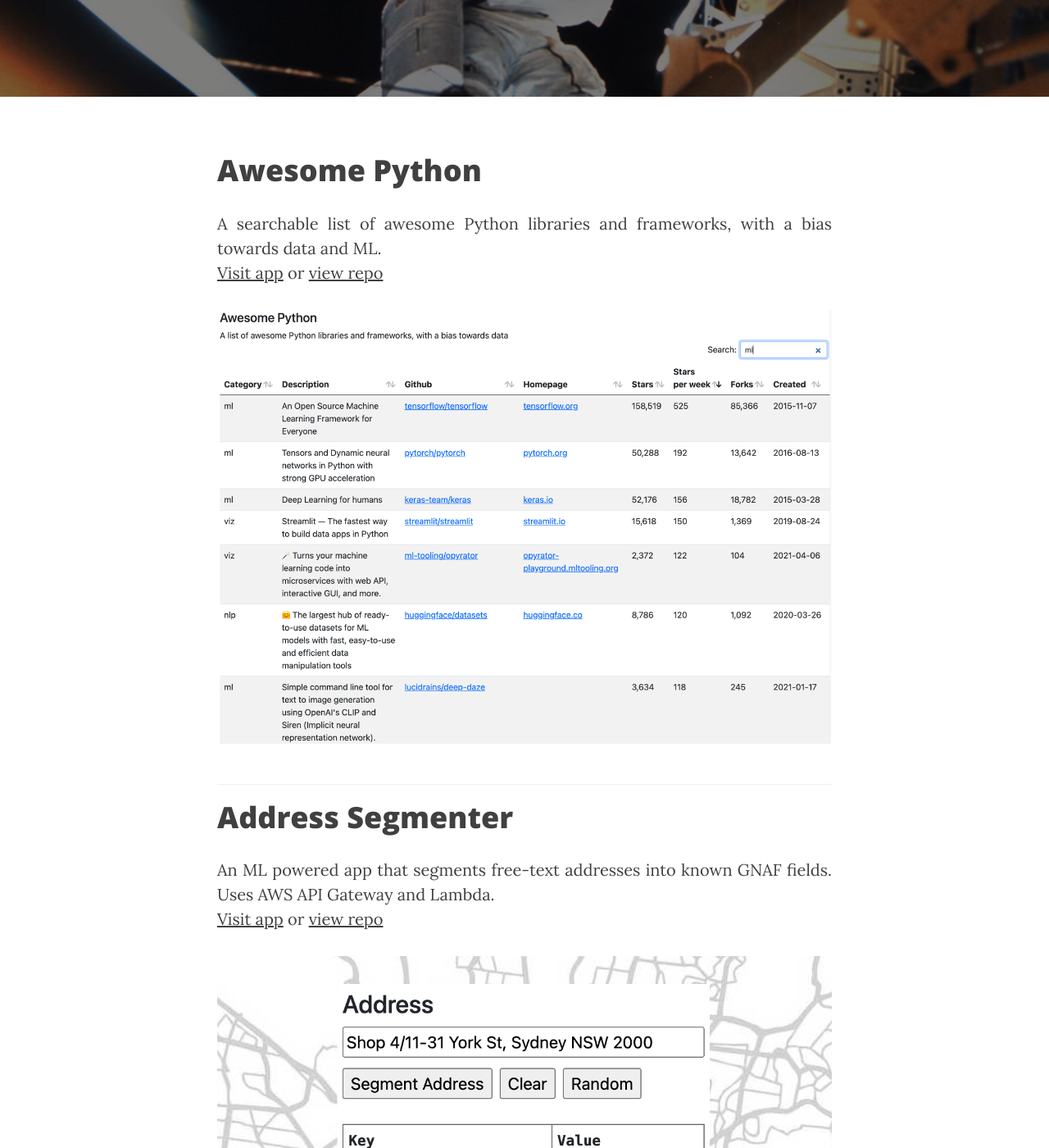
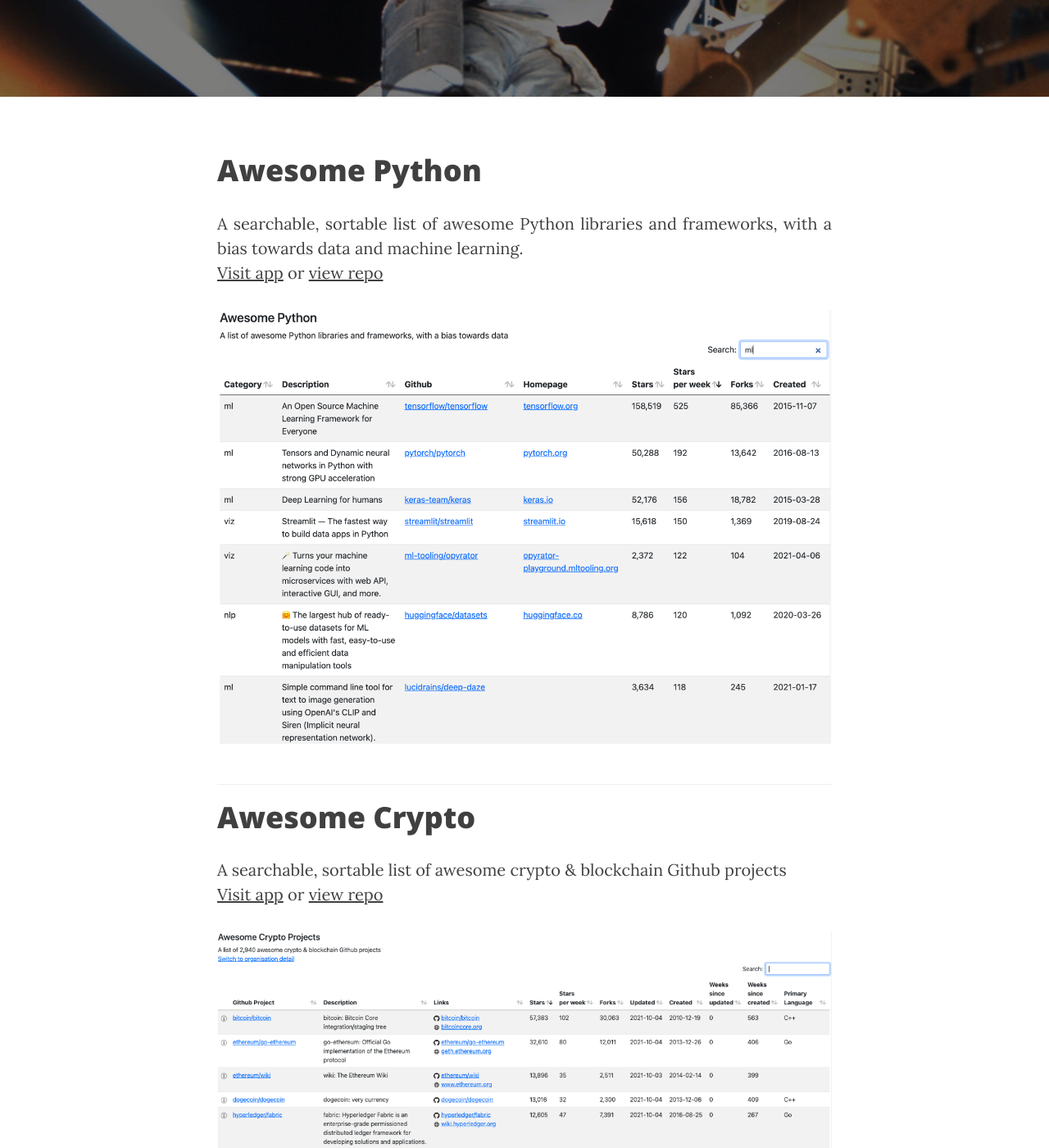
Before and after one commit to dylanhogg/dylanhogg.github.io, a Jekyll site: the page built from apps.html, in a window 1280 px wide and 1400 px high, scrolled down 330 px. Shown: the whole window at 82% size. Built offline with Jekyll 4.4.1, drawn with Linux system fonts in a browser that asks for light colours; nearby versions of some CDN libraries; some of the changed text lies outside the part shown.

Commit message:
Add awesome-crypto.infocruncher.com to apps list.

```diff
--- a/apps.html
+++ b/apps.html
@@ -8,7 +8,7 @@ header-img: "img/apps-bg.jpg"
 
 <h1><a href="https://awesome-python.infocruncher.com/">Awesome Python</a></h1>
 <p>
-    A searchable list of awesome Python libraries and frameworks, with a bias towards data and ML.
+    A searchable, sortable list of awesome Python libraries and frameworks, with a bias towards data and machine learning.
     <br />
     <a href="https://awesome-python.infocruncher.com/">Visit app</a> or <a href="https://github.com/dylanhogg/crazy-awesome-python">view repo</a>
 </p>
@@ -16,9 +16,19 @@ header-img: "img/apps-bg.jpg"
 <br />
 
 <hr />
+<h1><a href="https://awesome-crypto.infocruncher.com/">Awesome Crypto</a></h1>
+<p>
+    A searchable, sortable list of awesome crypto & blockchain Github projects
+    <br />
+    <a href="https://awesome-crypto.infocruncher.com/">Visit app</a> or <a href="https://github.com/dylanhogg/crazy-awesome-crypto">view repo</a>
+</p>
+<a href="https://awesome-crypto.infocruncher.com/"><img src="../img/app-awesome-crypto-1.png" /></a>
+<br />
+
+<hr />
 <h1><a href="https://address-app.infocruncher.com/">Address Segmenter</a></h1>
 <p>
-    An ML powered app that segments free-text addresses into known GNAF fields. Uses AWS API Gateway and Lambda.
+    An ML powered app that segments free-text addresses into known <a href="https://geoscape.com.au/data/g-naf/">GNAF</a> fields. Uses AWS API Gateway and Lambda.
     <br />
     <a href="https://address-app.infocruncher.com/">Visit app</a> or <a href="https://github.com/dylanhogg/address-app">view repo</a>
 </p>
```
Also changed, not shown: img/app-awesome-crypto-1.png (added).
